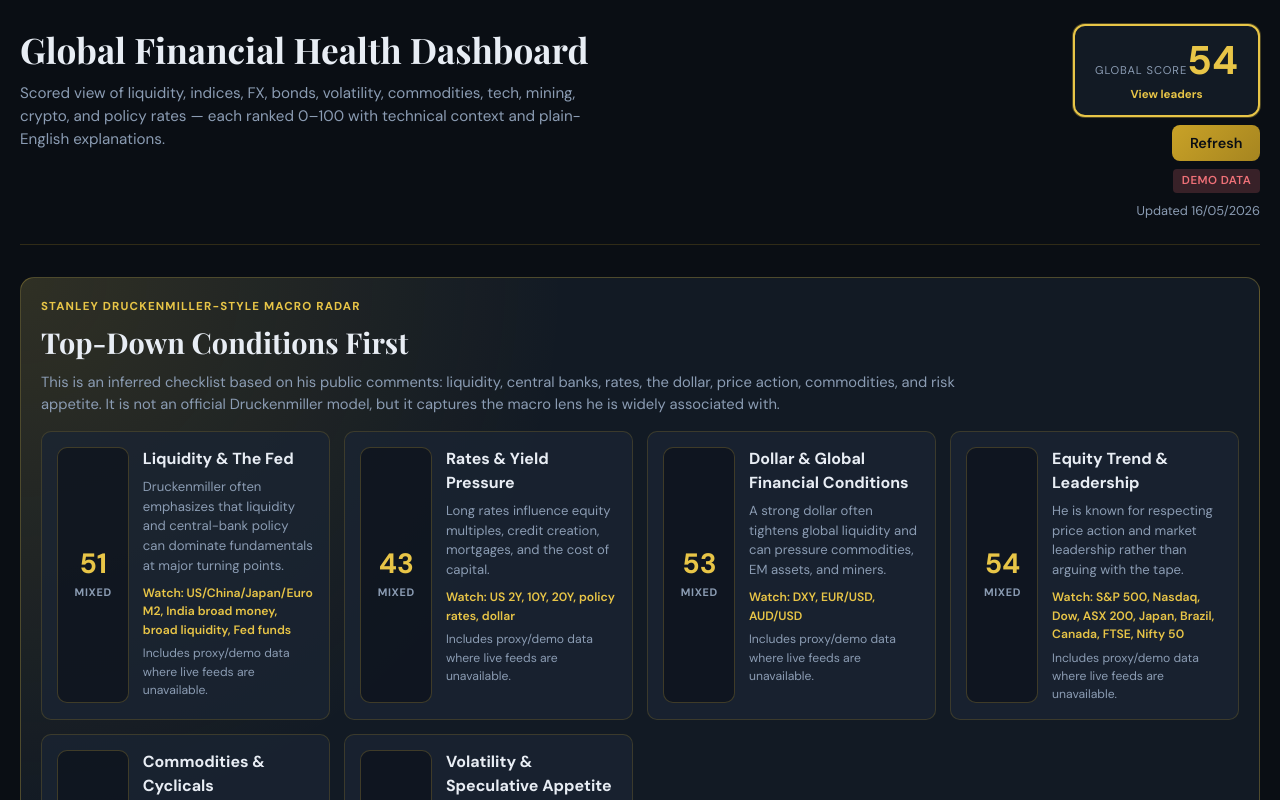
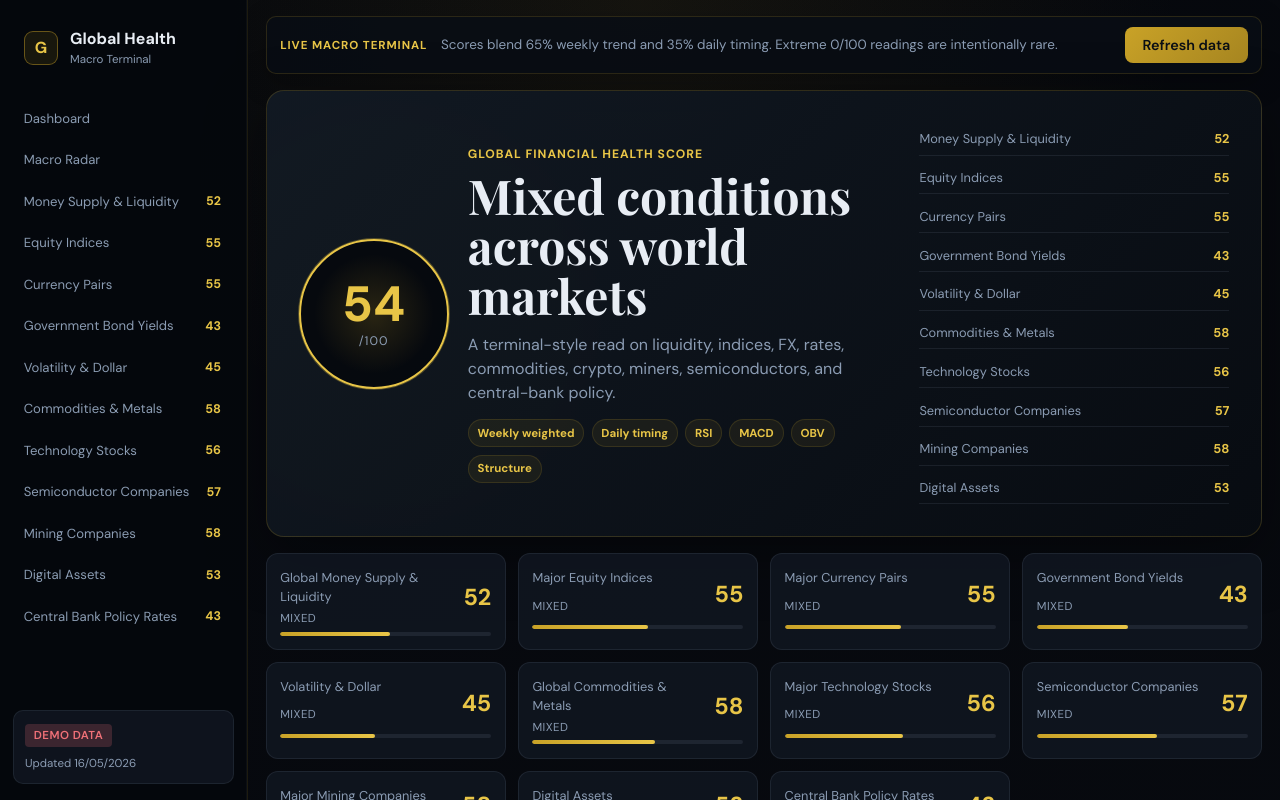
Before and after one commit to oscar121212/global-finance-dashboard, a React (Vite) app: page / in a window 1280 px wide. Shown: the top 800 px of the page. Built offline with nearby package versions, Linux system fonts and the light colour scheme; no server answers.

Commit message:
Restyle dashboard with terminal layout

```diff
--- a/src/App.tsx
+++ b/src/App.tsx
@@ -10,6 +10,12 @@ function scoreClass(score: number): string {
   if (score >= 65) return "strong";
   if (score <= 35) return "low";
   return "mid";
+}
+
+function scoreLabel(score: number): string {
+  if (score >= 65) return "Supportive";
+  if (score <= 35) return "Warning";
+  return "Mixed";
 }
 
 function formatUpdatedDate(value: string): string {
@@ -88,56 +94,111 @@ export default function App() {
   }
 
   return (
-    <div className="app">
-      <header className="header">
+    <div className="app dashboard-app">
+      <aside className="side-rail">
+        <a className="side-logo" href="#">
+          <span>G</span>
           <div>
-          <h1>Global Financial Health Dashboard</h1>
-          <p className="subtitle">
-            Scored view of liquidity, indices, FX, bonds, volatility, commodities,
-            tech, mining, crypto, and policy rates — each ranked 0–100 with
-            technical context and plain-English explanations.
+            <strong>Global Health</strong>
+            <small>Macro Terminal</small>
+          </div>
+        </a>
+        <nav className="side-nav" aria-label="Dashboard sections">
+          <a href="#score-panel">Dashboard</a>
+          <a href="#macro-radar-heading">Macro Radar</a>
+          {state.categories.map((cat) => (
+            <a href={`#${cat.id}`} key={cat.id}>
+              <span>{cat.title.replace("Major ", "").replace("Global ", "")}</span>
+              <strong className={scoreClass(cat.averageScore)}>{cat.averageScore}</strong>
+            </a>
+          ))}
+        </nav>
+        <div className="side-footer">
+          <span className={`badge ${state.dataMode}`}>{state.dataMode} data</span>
+          {state.lastRefresh && (
+            <small>Updated {formatUpdatedDate(state.lastRefresh)}</small>
+          )}
+        </div>
+      </aside>
+
+      <main className="dashboard-main">
+        <div className="terminal-alert">
+          <span>Live macro terminal</span>
+          <p>
+            Scores blend 65% weekly trend and 35% daily timing. Extreme 0/100
+            readings are intentionally rare.
           </p>
-        </div>
-        <div className="header-actions">
-          <a
-            className={`global-score ${scoreClass(state.globalScore)}`}
-            href="#/score"
-            title="View bullish and bearish score breakdown"
-          >
-            <span className="label">Global score</span>
-            <span className={`value ${scoreClass(state.globalScore)}`}>
-              {state.globalScore}
-            </span>
-            <span className="score-hint">View leaders</span>
-          </a>
           <button
             type="button"
             className="btn"
             onClick={refresh}
             disabled={state.loading}
           >
-            {state.loading ? "Refreshing…" : "Refresh"}
+            {state.loading ? "Refreshing…" : "Refresh data"}
           </button>
-          <span className={`badge ${state.dataMode}`}>{state.dataMode} data</span>
-          {state.lastRefresh && (
-            <span className="meta">
-              Updated {formatUpdatedDate(state.lastRefresh)}
-            </span>
-          )}
         </div>
-      </header>
 
         {state.error && <div className="error-banner">{state.error}</div>}
 
         {showApiHint && (
           <div className="api-hint">
             <strong>Live data:</strong> Add API keys in <code>.env</code> —{" "}
-          <code>VITE_FINNHUB_API_KEY</code> (free at finnhub.io) and/or{" "}
-          <code>VITE_FRED_API_KEY</code> (free at fred.stlouisfed.org). Until
-          then, scores use realistic <strong>demo</strong> series so you can
-          preview the full dashboard.
+            <code>VITE_FINNHUB_API_KEY</code> and/or <code>VITE_FRED_API_KEY</code>.
+            Until then, scores use realistic <strong>demo</strong> series.
           </div>
         )}
+
+        <header className="score-hero" id="score-panel">
+          <a
+            className={`global-score ${scoreClass(state.globalScore)}`}
+            href="#/score"
+            title="View bullish and bearish score breakdown"
+          >
+            <span className={`value ${scoreClass(state.globalScore)}`}>
+              {state.globalScore}
+            </span>
+            <span className="label">/100</span>
+          </a>
+          <div className="score-hero__copy">
+            <p className="eyebrow">Global Financial Health Score</p>
+            <h1>{scoreLabel(state.globalScore)} conditions across world markets</h1>
+            <p>
+              A terminal-style read on liquidity, indices, FX, rates, commodities,
+              crypto, miners, semiconductors, and central-bank policy.
+            </p>
+            <div className="hero-pills">
+              <span>Weekly weighted</span>
+              <span>Daily timing</span>
+              <span>RSI</span>
+              <span>MACD</span>
+              <span>OBV</span>
+              <span>Structure</span>
+            </div>
+          </div>
+          <div className="score-hero__list" aria-label="Category scores">
+            {state.categories.slice(0, 10).map((cat) => (
+              <a href={`#${cat.id}`} key={cat.id}>
+                <span>{cat.title.replace("Major ", "").replace("Global ", "")}</span>
+                <strong className={scoreClass(cat.averageScore)}>
+                  {cat.averageScore}
+                </strong>
+              </a>
+            ))}
+          </div>
+        </header>
+
+        <section className="category-overview" aria-label="Dashboard category overview">
+          {state.categories.map((cat) => (
+            <a className={`overview-card ${scoreClass(cat.averageScore)}`} href={`#${cat.id}`} key={cat.id}>
+              <span>{cat.title}</span>
+              <strong>{cat.averageScore}</strong>
+              <small>{scoreLabel(cat.averageScore)}</small>
+              <div className="overview-meter">
+                <i style={{ width: `${cat.averageScore}%` }} />
+              </div>
+            </a>
+          ))}
+        </section>
 
         <MacroRadar categories={state.categories} />
 
@@ -151,6 +212,7 @@ export default function App() {
           (inverted for VIX, rising yields, and strong USD where appropriate).
           Not financial advice. For education and research only.
         </footer>
+      </main>
     </div>
   );
 }
--- a/src/index.css
+++ b/src/index.css
@@ -37,6 +37,327 @@ button {
   max-width: 1280px;
   margin: 0 auto;
   padding: 1.5rem 1.25rem 3rem;
+}
+
+.dashboard-app {
+  display: grid;
+  grid-template-columns: 248px minmax(0, 1fr);
+  gap: 0;
+  max-width: none;
+  min-height: 100vh;
+  margin: 0;
+  padding: 0;
+  background:
+    radial-gradient(circle at 50% 0%, rgba(201, 162, 39, 0.08), transparent 34rem),
+    linear-gradient(135deg, #06080d 0%, #0a0e14 42%, #05070b 100%);
+}
+
+.side-rail {
+  position: sticky;
+  top: 0;
+  height: 100vh;
+  display: flex;
+  flex-direction: column;
+  gap: 1.25rem;
+  padding: 1rem 0.8rem;
+  border-right: 1px solid rgba(201, 162, 39, 0.13);
+  background: rgba(5, 8, 13, 0.92);
+  box-shadow: inset -1px 0 0 rgba(255, 255, 255, 0.03);
+}
+
+.side-logo {
+  display: flex;
+  align-items: center;
+  gap: 0.75rem;
+  padding: 0.7rem;
+  color: var(--text);
+  text-decoration: none;
+}
+
+.side-logo > span {
+  width: 34px;
+  height: 34px;
+  display: grid;
+  place-items: center;
+  border: 1px solid rgba(201, 162, 39, 0.45);
+  border-radius: 9px;
+  color: var(--gold-light);
+  background: rgba(201, 162, 39, 0.1);
+  font-weight: 800;
+}
+
+.side-logo strong,
+.side-logo small {
+  display: block;
+}
+
+.side-logo small {
+  color: var(--muted);
+  font-size: 0.72rem;
+}
+
+.side-nav {
+  display: flex;
+  flex-direction: column;
+  gap: 0.2rem;
+  overflow-y: auto;
+  padding-right: 0.15rem;
+}
+
+.side-nav a {
+  display: flex;
+  align-items: center;
+  justify-content: space-between;
+  gap: 0.75rem;
+  min-height: 36px;
+  padding: 0.52rem 0.62rem;
+  border: 1px solid transparent;
+  border-radius: 8px;
+  color: var(--muted);
+  font-size: 0.82rem;
+  text-decoration: none;
+}
+
+.side-nav a:hover {
+  color: var(--text);
+  border-color: rgba(201, 162, 39, 0.2);
+  background: rgba(255, 255, 255, 0.035);
+}
+
+.side-nav strong {
+  color: var(--amber);
+  font-size: 0.78rem;
+}
+
+.side-nav strong.strong {
+  color: var(--green);
+}
+
+.side-nav strong.low {
+  color: var(--red);
+}
+
+.side-footer {
+  margin-top: auto;
+  padding: 0.7rem;
+  border: 1px solid rgba(139, 156, 179, 0.12);
+  border-radius: 10px;
+  background: rgba(18, 26, 36, 0.72);
+}
+
+.side-footer small {
+  display: block;
+  margin-top: 0.45rem;
+  color: var(--muted);
+  font-size: 0.72rem;
+}
+
+.dashboard-main {
+  min-width: 0;
+  padding: 1rem 1.1rem 3rem;
+}
+
+.terminal-alert {
+  display: grid;
+  grid-template-columns: auto 1fr auto;
+  align-items: center;
+  gap: 0.85rem;
+  margin-bottom: 1rem;
+  padding: 0.65rem 0.85rem;
+  border: 1px solid rgba(201, 162, 39, 0.18);
+  border-radius: 10px;
+  background: rgba(9, 13, 20, 0.86);
+  box-shadow: 0 8px 30px rgba(0, 0, 0, 0.24);
+}
+
+.terminal-alert span {
+  color: var(--gold-light);
+  font-size: 0.72rem;
+  font-weight: 800;
+  letter-spacing: 0.08em;
+  text-transform: uppercase;
+}
+
+.terminal-alert p {
+  margin: 0;
+  color: var(--muted);
+  font-size: 0.84rem;
+}
+
+.score-hero {
+  display: grid;
+  grid-template-columns: auto minmax(260px, 1fr) minmax(220px, 310px);
+  gap: 1.2rem;
+  align-items: center;
+  margin-bottom: 1rem;
+  padding: clamp(1.2rem, 3vw, 2rem);
+  border: 1px solid rgba(201, 162, 39, 0.2);
+  border-radius: 18px;
+  background:
+    linear-gradient(135deg, rgba(18, 26, 36, 0.95), rgba(8, 12, 18, 0.95)),
+    radial-gradient(circle at 12% 50%, rgba(201, 162, 39, 0.18), transparent 18rem);
+  box-shadow: 0 18px 60px rgba(0, 0, 0, 0.35);
+}
+
+.score-hero .global-score {
+  width: 150px;
+  height: 150px;
+  display: grid;
+  place-items: center;
+  align-content: center;
+  border-radius: 999px;
+  padding: 0;
+  background:
+    radial-gradient(circle at center, rgba(201, 162, 39, 0.18), transparent 58%),
+    rgba(5, 8, 13, 0.9);
+}
+
+.score-hero .global-score .value {
+  font-size: 3.1rem;
+}
+
+.score-hero .global-score .label {
+  color: var(--muted);
+  font-size: 0.78rem;
+}
+
+.score-hero__copy .eyebrow {
+  margin: 0 0 0.4rem;
+  color: var(--gold-light);
+  font-size: 0.76rem;
+  font-weight: 800;
+  letter-spacing: 0.08em;
+  text-transform: uppercase;
+}
+
+.score-hero__copy h1 {
+  max-width: 46rem;
+  margin: 0;
+  font-family: "Playfair Display", Georgia, serif;
+  font-size: clamp(1.75rem, 4vw, 3rem);
+  line-height: 1.05;
+}
+
+.score-hero__copy p:not(.eyebrow) {
+  max-width: 46rem;
+  margin: 0.75rem 0 0;
+  color: var(--muted);
+}
+
+.hero-pills {
+  display: flex;
+  flex-wrap: wrap;
+  gap: 0.45rem;
+  margin-top: 0.9rem;
+}
+
+.hero-pills span {
+  padding: 0.28rem 0.55rem;
+  border: 1px solid rgba(201, 162, 39, 0.16);
+  border-radius: 999px;
+  background: rgba(201, 162, 39, 0.08);
+  color: var(--gold-light);
+  font-size: 0.72rem;
+  font-weight: 700;
+}
+
+.score-hero__list {
+  display: grid;
+  gap: 0.4rem;
+}
+
+.score-hero__list a {
+  display: flex;
+  align-items: center;
+  justify-content: space-between;
+  gap: 0.8rem;
+  padding: 0.38rem 0;
+  border-bottom: 1px solid rgba(139, 156, 179, 0.12);
+  color: var(--muted);
+  font-size: 0.8rem;
+  text-decoration: none;
+}
+
+.score-hero__list a:hover {
+  color: var(--text);
+}
+
+.score-hero__list strong {
+  color: var(--amber);
+}
+
+.score-hero__list strong.strong {
+  color: var(--green);
+}
+
+.score-hero__list strong.low {
+  color: var(--red);
+}
+
+.category-overview {
+  display: grid;
+  grid-template-columns: repeat(auto-fit, minmax(220px, 1fr));
+  gap: 0.75rem;
+  margin-bottom: 1.1rem;
+}
+
+.overview-card {
+  display: grid;
+  grid-template-columns: 1fr auto;
+  gap: 0.25rem 0.8rem;
+  padding: 0.85rem;
+  border: 1px solid rgba(139, 156, 179, 0.12);
+  border-radius: 12px;
+  color: var(--text);
+  text-decoration: none;
+  background: rgba(18, 26, 36, 0.72);
+}
+
+.overview-card:hover {
+  border-color: rgba(201, 162, 39, 0.35);
+  transform: translateY(-1px);
+}
+
+.overview-card span {
+  color: var(--muted);
+  font-size: 0.8rem;
+}
+
+.overview-card strong {
+  grid-row: span 2;
+  align-self: center;
+  color: var(--amber);
+  font-size: 1.45rem;
+}
+
+.overview-card.strong strong {
+  color: var(--green);
+}
+
+.overview-card.low strong {
+  color: var(--red);
+}
+
+.overview-card small {
+  color: var(--muted);
+  font-size: 0.72rem;
+  text-transform: uppercase;
+  letter-spacing: 0.04em;
+}
+
+.overview-meter {
+  grid-column: 1 / -1;
+  height: 4px;
+  overflow: hidden;
+  border-radius: 999px;
+  background: rgba(139, 156, 179, 0.13);
+}
+
+.overview-meter i {
+  display: block;
+  height: 100%;
+  border-radius: inherit;
+  background: linear-gradient(90deg, var(--gold), var(--gold-light));
 }
 
 .header {
@@ -1023,7 +1344,60 @@ button {
   font-size: 1.1rem;
 }
 
+@media (max-width: 1100px) {
+  .dashboard-app {
+    grid-template-columns: 210px minmax(0, 1fr);
+  }
+
+  .score-hero {
+    grid-template-columns: auto minmax(0, 1fr);
+  }
+
+  .score-hero__list {
+    grid-column: 1 / -1;
+    grid-template-columns: repeat(2, minmax(0, 1fr));
+  }
+}
+
 @media (max-width: 640px) {
+  .dashboard-app {
+    display: block;
+  }
+
+  .side-rail {
+    position: static;
+    height: auto;
+    border-right: none;
+    border-bottom: 1px solid rgba(201, 162, 39, 0.13);
+  }
+
+  .side-nav {
+    display: grid;
+    grid-template-columns: repeat(2, minmax(0, 1fr));
+    max-height: 260px;
+  }
+
+  .dashboard-main {
+    padding: 0.8rem 0.8rem 2rem;
+  }
+
+  .terminal-alert {
+    grid-template-columns: 1fr;
+  }
+
+  .score-hero {
+    grid-template-columns: 1fr;
+  }
+
+  .score-hero .global-score {
+    width: 128px;
+    height: 128px;
+  }
+
+  .score-hero__list {
+    grid-template-columns: 1fr;
+  }
+
   .detail-hero {
     flex-direction: column;
   }
```
Lines whose indentation alone changed are shown as unchanged.
